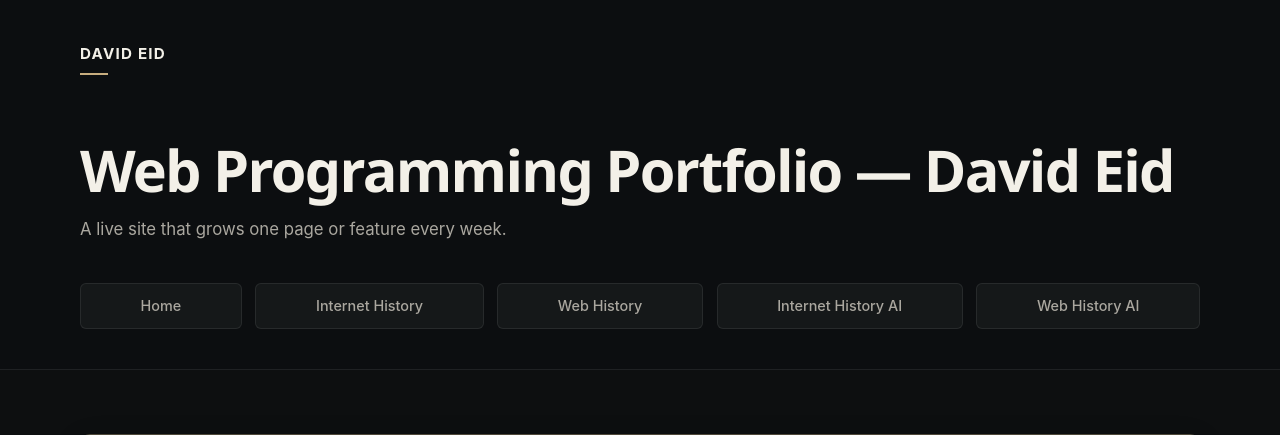
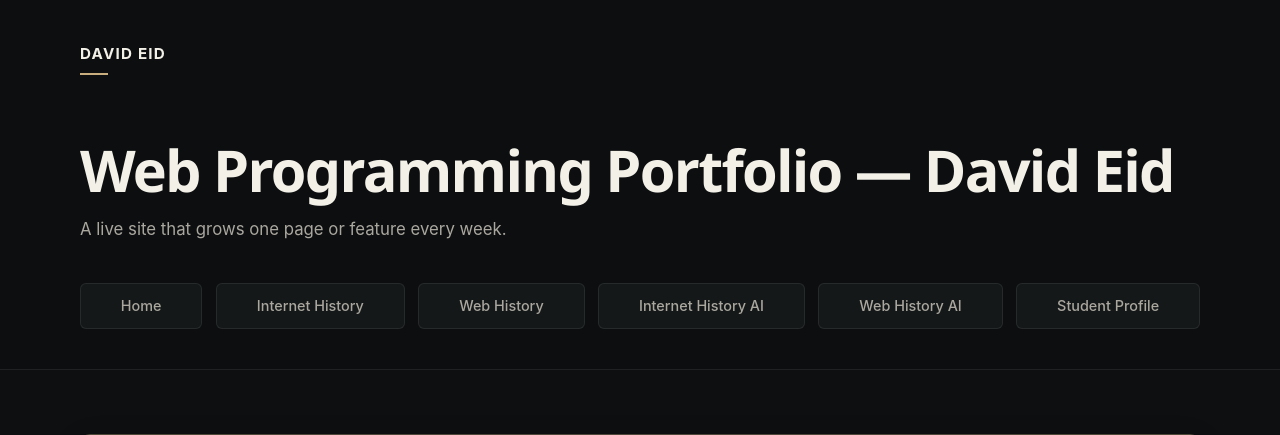
Before and after one commit to david-eid/web-programming-site, a Flask app: page / in a window 1280 px wide. Shown: the top 435 px of the page. Run offline with Flask 3, Linux system fonts and the light colour scheme.

Commit message:
Add Student Profile to navigation

```diff
--- a/templates/base.html
+++ b/templates/base.html
@@ -58,6 +58,9 @@
                         Web History AI
                     </a>
                 </li>
+                <li>
+    <a href="{{ url_for('submit_profile') }}">Student Profile</a>
+</li>
             </ul>
         </nav>
 
```
